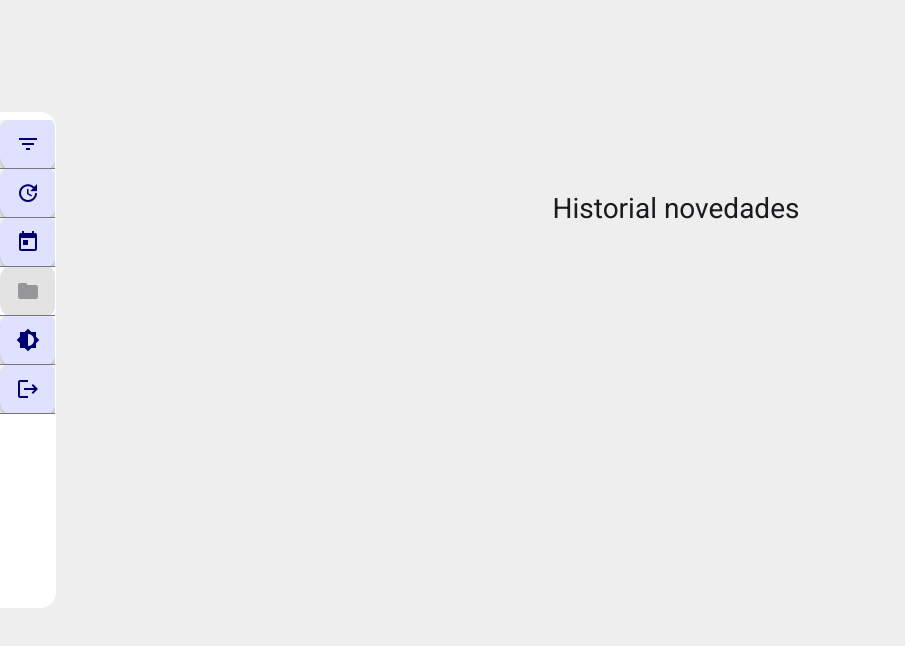
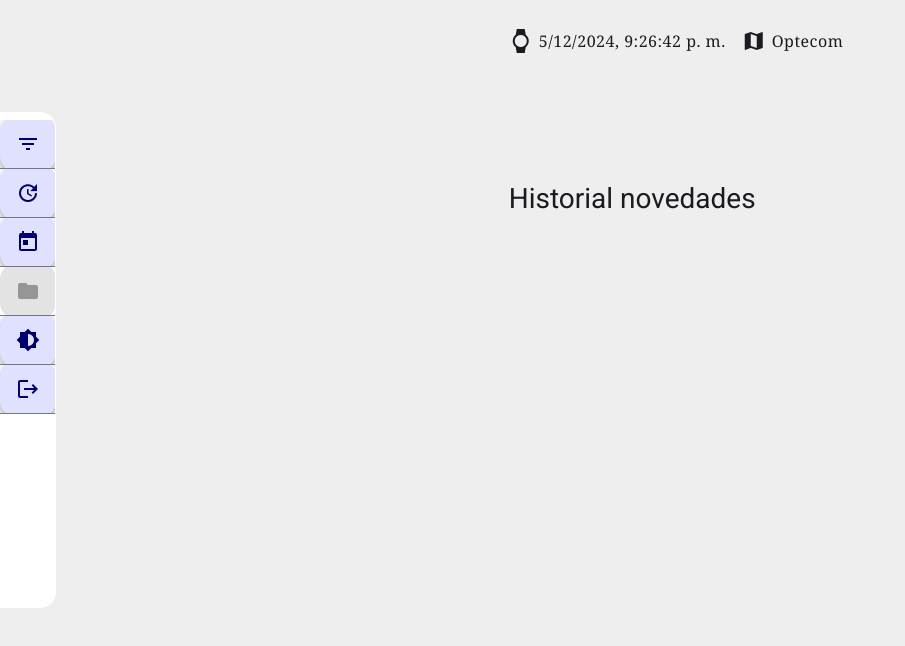
Before and after one commit to becarrillo/report-novedades, an Angular app: page /dashboard/historial in a window 1280 px wide. Shown: the top 646 px of the page, without its empty margins (0-905 px from the left). Built offline with nearby package versions, Linux system fonts and the light colour scheme; sample sign-in values are in the browser's storage.

Commit message:
Set TableComponent CSS and Timestamp component css

```diff
--- a/src/app/components/history-folders/history-folders.component.css
+++ b/src/app/components/history-folders/history-folders.component.css
@@ -1,5 +1,5 @@
 h5 {
-    margin-top: 5.8em
+    margin-top: 8rem
 }
 
 .item {
@@ -19,7 +19,8 @@ div:hover {
     justify-content: space-between;
     border-radius: 4px;
     background-color: rgb(255, 255, 255);
-    margin-top: 24px;
+    margin-left: 2rem;
+    margin-top: 18px;
     height: max-content;
     overscroll-behavior: auto;
 }
--- a/src/app/components/history-folders/history-folders.component.html
+++ b/src/app/components/history-folders/history-folders.component.html
@@ -1,5 +1,5 @@
+<app-timestamp></app-timestamp>
 <h5>Historial novedades</h5>
-
 <mat-tree #tree [dataSource]="treeDataSource" [childrenAccessor]="childrenAccessor">
   <!-- This is the tree node template for leaf nodes -->
   <mat-tree-node
--- a/src/app/components/history-folders/history-folders.component.ts
+++ b/src/app/components/history-folders/history-folders.component.ts
@@ -9,6 +9,7 @@ import { RouterModule } from '@angular/router';
 import { SectionNode } from '../../interfaces/section-node';
 import { SheetData } from '../../interfaces/sheet-data';
 import { SheetRowDialogComponent } from '../sheet-row-dialog/sheet-row-dialog.component';
+import { TimestampComponent } from '../timestamp/timestamp.component';
 
 /** Component for news history of vehicles into Reportec SpreadSheet */
 @Component({
@@ -20,7 +21,8 @@ import { SheetRowDialogComponent } from '../sheet-row-dialog/sheet-row-dialog.co
     MatButtonModule,
     MatIconModule,
     MatTreeModule,
-    MatTooltipModule
+    MatTooltipModule,
+    TimestampComponent
   ],
   changeDetection: ChangeDetectionStrategy.OnPush,
   templateUrl: './history-folders.component.html',
--- a/src/app/components/login/login.component.html
+++ b/src/app/components/login/login.component.html
@@ -1,4 +1,4 @@
-<h5 id="loginTitle">Ingreso a Novedades</h5>
+<h5 id="loginTitle">Ingreso a Novedades Reportec</h5>
 <form ngClass="login-form" onload="refreshToken()">
   <img
     ngClass="optecom-img"
--- a/src/app/components/sheet-row-dialog/sheet-row-dialog.component.html
+++ b/src/app/components/sheet-row-dialog/sheet-row-dialog.component.html
@@ -19,6 +19,19 @@
             </mat-list-item>
         }
         <mat-divider ngClass="divider"></mat-divider>
+        @if (data.fecha!==undefined && data.fecha.length>0) {
+            <mat-list-item ngClass="sheet-dialog-item">
+                <span>Fecha: </span> {{data.fecha}}
+            </mat-list-item>
+            <mat-divider ngClass="divider"></mat-divider>
+        }
+        <mat-divider ngClass="divider"></mat-divider>
+        @if (data.horaFinDesplazamiento!==undefined && data.horaFinDesplazamiento.length>0) {
+            <mat-list-item ngClass="sheet-dialog-item">
+                <span>Hora fin desplazamiento: </span> {{data.horaFinDesplazamiento}}
+            </mat-list-item>
+            <mat-divider ngClass="divider"></mat-divider>
+        }
         <mat-list-item ngClass="sheet-dialog-item"><span>Tipo / Estado:</span> {{data.tipo}}</mat-list-item>
         @if (data.direccionInicial!==undefined && data.direccionInicial.length>0) {
             <mat-divider ngClass="divider"></mat-divider>
--- a/src/app/components/table/table.component.css
+++ b/src/app/components/table/table.component.css
@@ -7,7 +7,6 @@
 #mainContent > .h5 {
     margin-top: 6px;
     margin-left: 2px;
-    font-weight: 500;
 }
 
 #mainContent #flatBtnContainer {
--- a/src/app/components/table/table.component.html
+++ b/src/app/components/table/table.component.html
@@ -1,7 +1,6 @@
 <app-timestamp></app-timestamp>
 <main id="mainContent">
     <h5 ngClass="h5">{{title()}}: {{getData().length}}</h5>
-
     <div [ngClass]="['mainContentDiv', 'mat-elevation-z8']" id="mainContentDiv">
         @if(getData().length===0) {
             <div id="flatBtnContainer">
@@ -12,7 +11,6 @@
                 <button mat-flat-button ngClass="flat-btn" (click)="handDateOptionClick($event)">Ayer</button>
                 <button mat-flat-button ngClass="flat-btn" disabled>Hoy</button>
             </div>
-
             <mat-divider></mat-divider>
         }
         <table mat-table [dataSource]="tableDataSourceSignal()" id="novedadesTable">
--- a/src/app/components/table/table.component.ts
+++ b/src/app/components/table/table.component.ts
@@ -64,12 +64,7 @@ export class TableComponent {
   protected tableDataSourceSignal = signal(
     new MatTableDataSource<SheetData, MatPaginator>(TableComponent.data())
   );
-
   title = signal<string>('');
-
-  logger(message : string) {
-    console.log(message);
-  }
 
   constructor() {
     let data = window.localStorage.getItem("data");
@@ -137,10 +132,10 @@ export class TableComponent {
 
           allResultsAreToday ? (
             TableComponent.data.set(todayData),
-            this.title.set("Novedades del día")
+            this.title.set("Novedades Reportec del día")
           ) : (
             TableComponent.data.set(dataResult),
-            this.title.set("Resultados búsqueda de novedades")
+            this.title.set("Resultados búsqueda de novedades Reportec")
           );
         }
         setTitleWithData(dataResult);
--- a/src/app/components/timestamp/timestamp.component.css
+++ b/src/app/components/timestamp/timestamp.component.css
@@ -1,10 +1,18 @@
-span {
+div {
     display: flex;
-    margin-top: 4px;
     margin-bottom: 4rem;
     font-family:Georgia, 'Times New Roman', Times, serif;
 }
 
-span .watch-icon {
-    margin-right: 9px;
+span {
+    display: flex;
 }
+
+.map-icon {
+    margin-left: 1rem;
+    margin-right: 6px;
+}
+
+.watch-icon {
+    margin-right: 6px;
+}
--- a/src/app/components/timestamp/timestamp.component.html
+++ b/src/app/components/timestamp/timestamp.component.html
@@ -1 +1,4 @@
-<span><mat-icon ngClass="watch-icon">watch</mat-icon> {{timestamp()}}</span>
+<div>
+    <span><mat-icon ngClass="watch-icon">watch</mat-icon> {{timestamp()}} </span>
+    <mat-icon ngClass="map-icon">map</mat-icon> Optecom
+</div>
```
